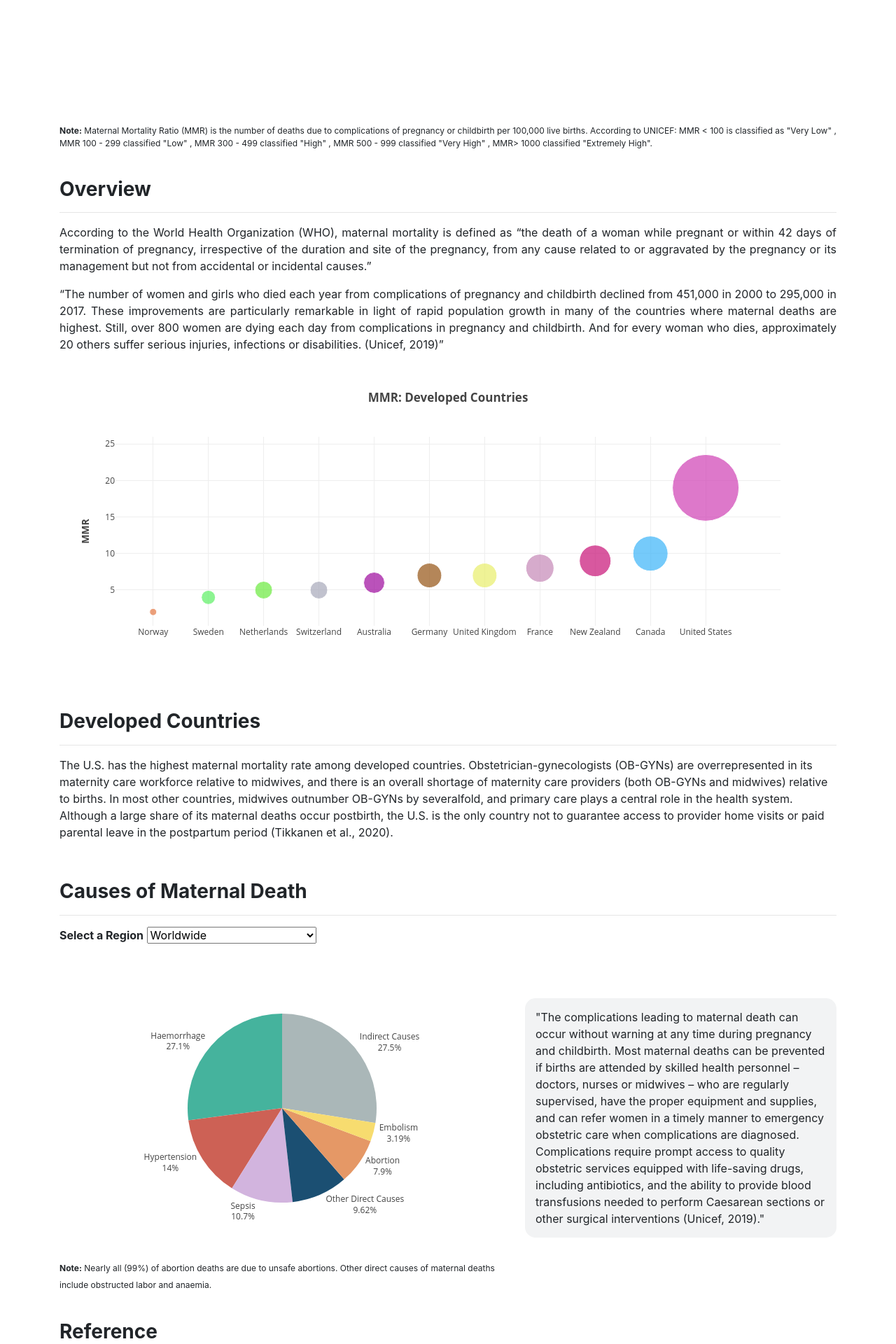
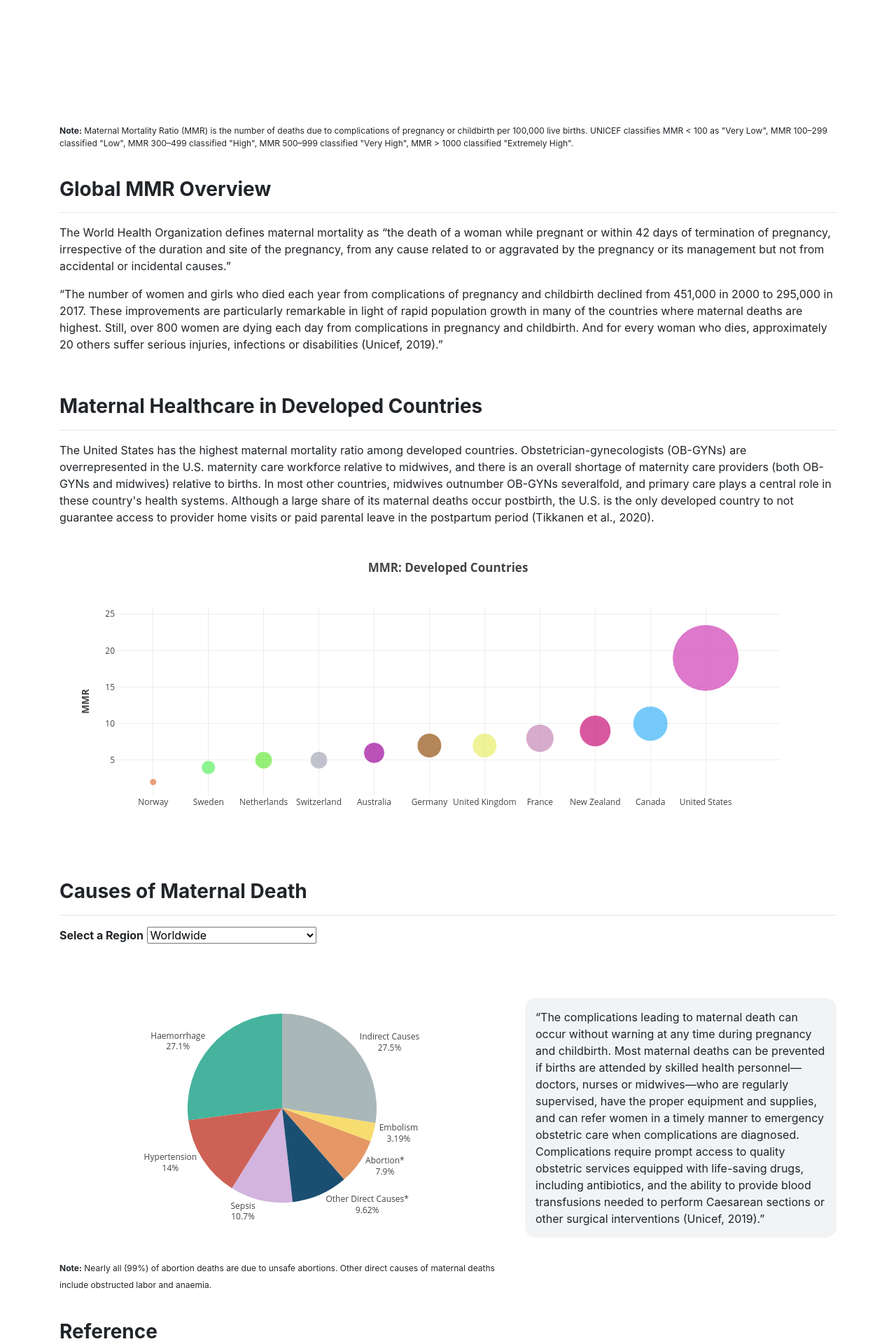
Before and after one commit to abpuccini/maternal-mortality-project, a Flask app: page / in a window 1280 px wide. Shown: the part 947-2867 px from the top of the page at 70% size. Run offline with Flask 2, Linux system fonts and the light colour scheme; data comes from the database, SQL or seed files in the repository; some libraries are stand-ins or nearby versions; some web fonts are replaced.

Commit message:
Copyedit text on index.html

```diff
--- a/static/css/style.css
+++ b/static/css/style.css
@@ -55,7 +55,8 @@ h3 {
 /* Content */
 div #overview {
     margin-bottom: 20px;
-    text-align: justify;
+    /* text-align: justify; */
+    /* Justify is not great practice for text in graphic design */
 }
 
 /* Global */
--- a/static/js/main.js
+++ b/static/js/main.js
@@ -304,7 +304,7 @@ function pieCause(region) {
 
     var data = [{
         values: pieDatalist,
-        labels: ['Abortion', 'Embolism', 'Haemorrhage', 'Hypertension', 'Sepsis', 'Other Direct Causes', 'Indirect Causes'],
+        labels: ['Abortion*', 'Embolism', 'Haemorrhage', 'Hypertension', 'Sepsis', 'Other Direct Causes*', 'Indirect Causes'],
         textinfo: "label+percent",
         textposition: "outside",
         type: 'pie',
--- a/templates/index.html
+++ b/templates/index.html
@@ -102,30 +102,24 @@
         </div>
         <div class="row">
             <span class="caption col-12 col-sm-12 col-md-12 col-lg-12 col-xl-12 col-xxl-12">
-                <b>Note:</b> Maternal Mortality Ratio (MMR) is the number of deaths due to complications of
-                pregnancy or childbirth per 100,000 live births. According to UNICEF: MMR < 100 is classified
-                    as "Very Low" , MMR 100 - 299 classified "Low" , MMR 300 - 499 classified "High" , MMR 500 - 999
-                    classified "Very High" , MMR> 1000 classified "Extremely High".
+                <b>Note:</b> Maternal Mortality Ratio (MMR) is the number of deaths due to complications of pregnancy or childbirth per 100,000 live births. UNICEF classifies MMR < 100 as "Very Low", MMR 100–299 classified "Low", MMR 300–499 classified "High", MMR 500–999 classified "Very High", MMR > 1000 classified "Extremely High".
             </span>
         </div>
         <div class="row">
             <div class="col-12 col-sm-12 col-md-12 col-lg-12 col-xl-12 col-xxl-12">
-                <h3>Overview</h3>
+                <h3>Global MMR Overview</h3>
                 <hr>
                 <div id="overview">
                     <p>
-                        According to the World Health Organization (WHO), maternal mortality is defined as “the death of
-                        a woman while pregnant or within 42 days of termination of pregnancy, irrespective of the
-                        duration and site of the pregnancy, from any cause related to or aggravated by the pregnancy or
-                        its management but not from accidental or incidental causes.”
+                        The World Health Organization defines maternal mortality as <q>the death of a woman while pregnant or within 42 days of termination of pregnancy, irrespective of the duration and site of the pregnancy, from any cause related to or aggravated by the pregnancy or its management but not from accidental or incidental causes.</q>
                     </p>
                     <p>
-                        “The number of women and girls who died each year from complications of pregnancy and childbirth
+                        <q>The number of women and girls who died each year from complications of pregnancy and childbirth
                         declined from 451,000 in 2000 to 295,000 in 2017. These improvements are particularly remarkable
                         in light of rapid population growth in many of the countries where maternal deaths are highest.
                         Still, over 800 women are dying each day from complications in pregnancy and childbirth. And for
                         every woman who dies, approximately 20 others suffer serious injuries, infections or
-                        disabilities. (Unicef, 2019)”
+                        disabilities (Unicef, 2019).</q>
                     </p>
                 </div>
             </div>
@@ -133,26 +127,24 @@
 
         <div class="row">
             <div class="col-12 col-sm-12 col-md-12 col-lg-12 col-xl-12 col-xxl-12">
-                <div id="global-bubble"></div>
-            </div>
-        </div>
-
-
-        <div class="row">
-            <div class="col-12 col-sm-12 col-md-12 col-lg-12 col-xl-12 col-xxl-12">
-                <h3>Developed Countries</h3>
+                <h3>Maternal Healthcare in Developed Countries</h3>
                 <hr>
                 <div class="overview">
-                    <p>The U.S. has the highest maternal mortality rate among developed countries.
-                        Obstetrician-gynecologists (OB-GYNs) are overrepresented in its maternity care workforce
+                    <p>The United States has the highest maternal mortality ratio among developed countries.
+                        Obstetrician-gynecologists (OB-GYNs) are overrepresented in the U.S. maternity care workforce
                         relative to midwives, and there is an overall shortage of maternity care providers (both
                         OB-GYNs and midwives) relative to births. In most other countries, midwives outnumber
-                        OB-GYNs by severalfold, and primary care plays a central role in the health system.
-                        Although a large share of its maternal deaths occur postbirth, the U.S. is the only
-                        country not to guarantee access to provider home visits or paid parental leave in the
+                        OB-GYNs severalfold, and primary care plays a central role in these country's health systems.
+                        Although a large share of its maternal deaths occur postbirth, the U.S. is the only developed
+                        country to not guarantee access to provider home visits or paid parental leave in the
                         postpartum period (Tikkanen et al., 2020).
                     </p>
                 </div>
+            </div>
+        </div>
+        <div class="row">
+            <div class="col-12 col-sm-12 col-md-12 col-lg-12 col-xl-12 col-xxl-12">
+                <div id="global-bubble"></div>
             </div>
         </div>
 
@@ -178,13 +170,13 @@
             </div>
             <div class="col-12 col-sm-12 col-md-12 col-lg-5 col-xl-5 col-xxl-5 d-flex align-items-center">
                 <p id='pieoverview'>
-                    "The complications leading to maternal death can occur without warning at any time during pregnancy
+                    <q>The complications leading to maternal death can occur without warning at any time during pregnancy
                     and childbirth. Most maternal deaths can be prevented if births are attended by skilled health
-                    personnel – doctors, nurses or midwives – who are regularly supervised, have the proper equipment
+                    personnel—doctors, nurses or midwives—who are regularly supervised, have the proper equipment
                     and supplies, and can refer women in a timely manner to emergency obstetric care when complications
                     are diagnosed. Complications require prompt access to quality obstetric services equipped with
                     life-saving drugs, including antibiotics, and the ability to provide blood transfusions needed to
-                    perform Caesarean sections or other surgical interventions (Unicef, 2019)."
+                    perform Caesarean sections or other surgical interventions (Unicef, 2019).</q>
                 </p>
             </div>
         </div>
```
